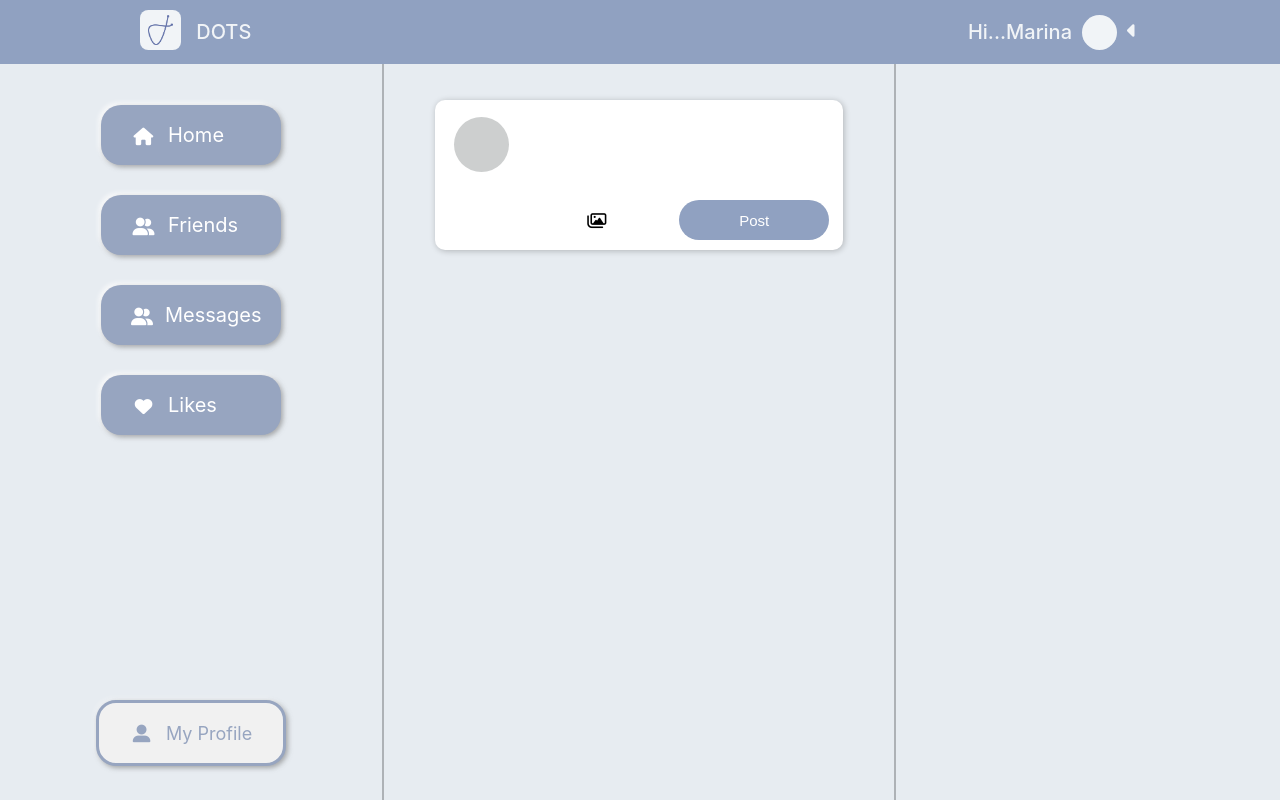
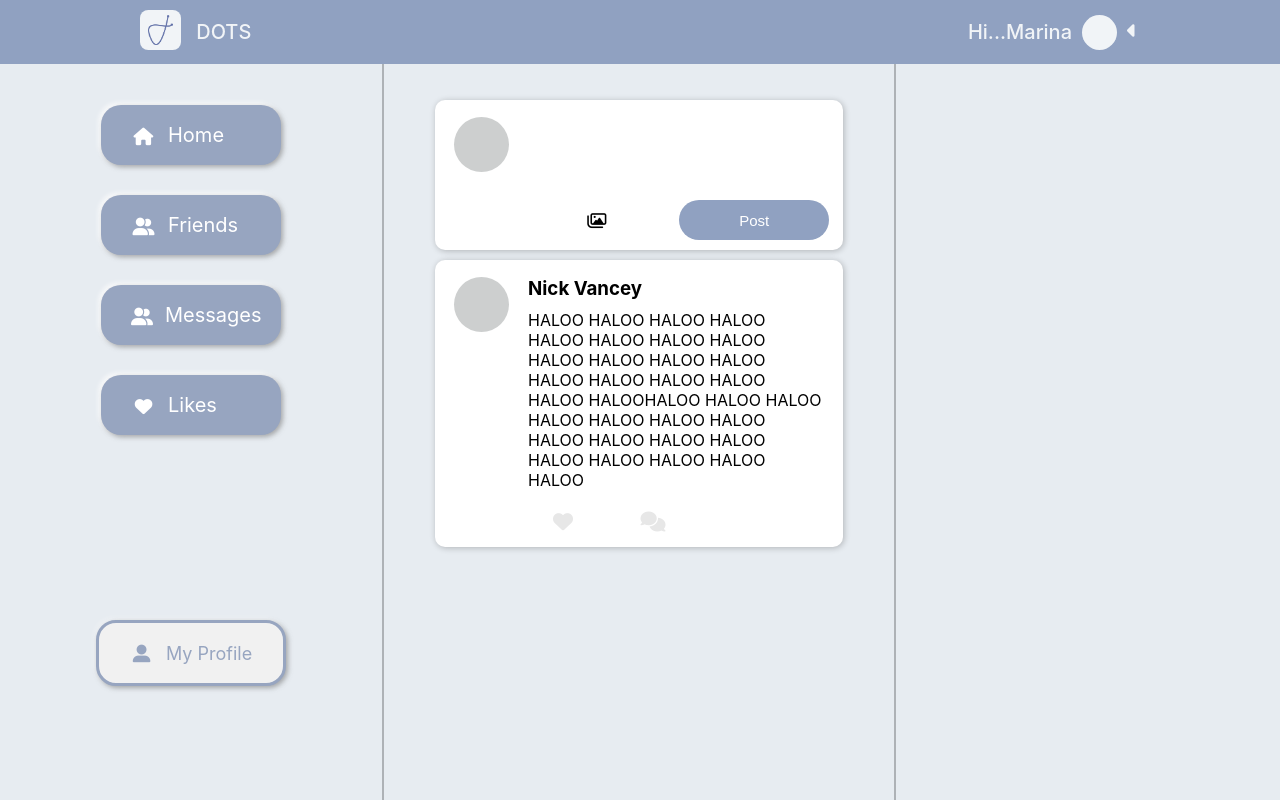
Before and after one commit to AbiddN/dot-frontend, a React (Create React App) app: page /home in a window 1280 px wide. Built offline with nearby package versions, Linux system fonts and the light colour scheme; sample sign-in values are in the browser's storage.

Commit message:
add postedcard

```diff
--- a/src/App.js
+++ b/src/App.js
@@ -25,6 +25,7 @@ function App() {
       <Route exact path="/" element={<Landing />}></Route>
       <Route path="/signup" element={<SignUp />}></Route>
       <Route path="/signin" element={<SignIn />}></Route>
+      {/* <Route path="/home" element={<Home />}></Route> */}
       <Route
         path="/home"
         element={<ProtectedRoute component={Home} />}
--- a/src/components/Navbar.css
+++ b/src/components/Navbar.css
@@ -84,7 +84,7 @@
    display: flex;
    /* justify-content: center; */
    align-items: center;
-   margin-top: 250px;
+   margin-top: 170px;
    cursor: pointer;
    box-shadow: 2px 2px 5px rgba(107, 107, 107, 0.548),
    -2px -2px 5px rgba(255, 255, 255, 0.425);
--- /dev/null
+++ b/src/components/Postedcard.css
@@ -0,0 +1,100 @@
+.postedcard-container {
+    /* background-color: pink; */
+    width: 100%;
+    height: auto;
+    display: flex;
+    justify-content: center;
+
+}
+
+.postedcard-wrapper {
+    border-radius: 10px;
+    background-color: white;
+    box-shadow: 1px 1px 6px rgba(0, 0, 0, 0.24);
+    margin-top: 10px;
+    width: 80%;
+    height: auto;
+    padding: 10px;
+    padding-top: 17px;
+    display: flex;
+}
+
+.post-ava {
+    width: 90px;
+    height: 120px;
+    /* background-color: green; */
+    display: flex;
+    justify-content: center;
+}
+
+.post-ava-img {
+    background-color: rgb(205, 207, 207);
+    overflow: hidden;
+    border-radius: 50%;
+    width: 55px;
+    height: 55px;
+}
+
+.posted-area {
+    /* background-color: yellow; */
+    width: 100%;
+    height: 100%;
+    display: flex;
+    flex-direction: column;
+    align-items: center;
+}
+
+.posted-textarea {
+    width: 100%;
+    min-height: 56px;
+    resize: none;
+    font-size: 16px;
+    padding: 10px;
+    outline: none;
+    border: none;
+    /* background-color: green; */
+    font-weight: 400;
+}
+.posted-username{
+    /* background-color: green; */
+    width: 100%;
+    padding-left: 10px;
+    font-size: ;
+}
+
+.feedback-area {
+    /* background-color: turquoise; */
+    width: 100%;
+    height: 30px;
+    display: flex;
+    margin-top: 7px;
+    align-items: center;
+    justify-content: flex-start;
+}
+
+.feedback-area .icon{
+    color: rgb(231, 231, 231);
+    margin: 0 20px;
+    /* background-color: aqua; */
+    width: 50px;
+    display: flex;
+    justify-content: center;
+    align-items: center;
+    font-size: 20px;
+    transition: all .3s ease;
+    border-radius: 10px;
+    cursor: pointer;
+}
+.feedback-area .icon:hover{
+    background-color: rgb(231, 231, 231);
+    color: white;
+}
+.comment i{
+    /* border: 2px solid green; */
+
+}
+.liked{
+    color: rgb(245, 80, 80);
+    /* background-color: red; */
+    transition: .4s ease;
+}
--- /dev/null
+++ b/src/components/Postedcard.js
@@ -0,0 +1,35 @@
+import React from 'react';
+import './Postedcard.css';
+
+function Postedcard() {
+
+  const [like,setLike] = React.useState(false);
+  const handleLike = (()=>{
+    setLike(!like);
+  })
+  return (
+    <div className="postedcard-container">
+      <div className="postedcard-wrapper">
+        <div className="post-ava">
+          <div className="post-ava-img">
+            <img src="" alt="" />
+          </div>
+        </div>
+        <div className="posted-area">
+          <h3 className="posted-username"> Nick Vancey</h3>
+          <h2 className="posted-textarea">HALOO HALOO HALOO HALOO HALOO HALOO HALOO HALOO HALOO HALOO HALOO HALOO HALOO HALOO HALOO HALOO HALOO HALOOHALOO HALOO HALOO HALOO HALOO HALOO HALOO HALOO HALOO HALOO HALOO HALOO HALOO HALOO HALOO HALOO</h2>
+          <div className="feedback-area">
+            <div className='icon like' onClick={handleLike}>
+              <i class={`fas fa-heart ${like?"liked":""}`}></i>
+            </div>
+            <div className="icon comment">
+              <i class='fas fa-comments'></i>
+            </div>
+          </div>
+        </div>
+      </div>
+     </div>
+  );
+}
+
+export default Postedcard;
--- a/src/components/Postingcard.css
+++ b/src/components/Postingcard.css
@@ -1,11 +1,11 @@
 .postingcard-container{
     /* background-color: aqua; */
     width: 100%;
-    height: 100vh;
+    height: auto;
     display: flex;
     justify-content: center;
     padding-top: 100px;
-    border-right: 2px solid rgba(0, 0, 0, 0.247);
+    /* border-right: 2px solid rgba(0, 0, 0, 0.247); */
 }
 .postingcard-wrapper{
     border-radius: 10px;
--- a/src/components/Postingcard.js
+++ b/src/components/Postingcard.js
@@ -19,7 +19,6 @@ function Postingcard() {
             <button>Post</button>
           </div>
         </div>
-
       </div>
      </div>
   );
--- a/src/pages/Home.js
+++ b/src/pages/Home.js
@@ -3,6 +3,7 @@ import "./Home.scss";
 import Navbar from "../components/Navbar";
 import Header from "../components/Header";
 import Postingcard from "../components/Postingcard";
+import Postedcard from "../components/Postedcard";
 
 function Home() {
   return (
@@ -14,6 +15,10 @@ function Home() {
         </div>
         <div className="home-post">
           <Postingcard />
+          <Postedcard />
+        </div>
+        <div className="home-friend">
+
         </div>
       </div>
     </div>
--- a/src/pages/Home.scss
+++ b/src/pages/Home.scss
@@ -1,4 +1,4 @@
-.home-container{
+.home-container {
     height: 100vh;
     width: 100%;
     background-color: #E7ECF1;
@@ -6,7 +6,8 @@
     /* display: flex; */
     /* overflow: hidden; */
 }
-.home{
+
+.home {
     width: 100%;
     height: 100vh;
     /* background-color:red ; */
@@ -14,13 +15,26 @@
     display: flex;
     /* background-color: blue; */
 }
-.home-navbar{
+
+.home-navbar {
     width: 30%;
     height: 100vh;
     /* background-color: blue; */
 }
-.home-post{
+
+.home-post {
     width: 40%;
     height: 100vh;
-    /* background-color: yellow; */
+    // background-color: yellow;
+    border-right: 2px solid rgba(0, 0, 0, 0.247);
+    overflow-y: scroll;
 }
+::-webkit-scrollbar{
+    display: none;
+}
+
+.home-friend {
+    width: 20%;
+    height: 100vh;
+    // background-color: turquoise;
+}
```
Also changed, not shown: 1 other file (tests, documents, lock files or other folders).
